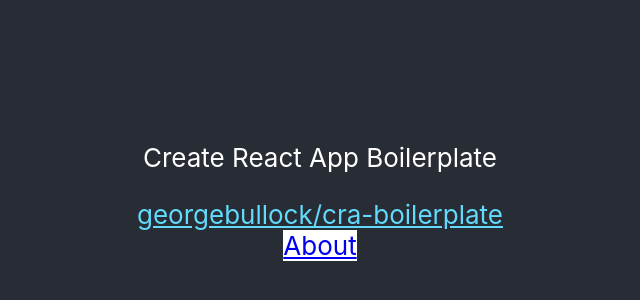
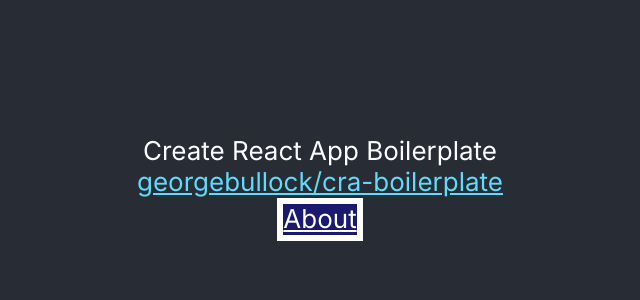
Before and after one commit to georgebullock/create-react-app-boilerplate, a React (Create React App) app: page / in a window 1280 px wide. Shown: the part 212-512 px from the top of the page, without its empty margins (320-960 px from the left). Built offline with nearby package versions, Linux system fonts and the light colour scheme.

Commit message:
Add styled-components theme support

```diff
--- a/src/App.tsx
+++ b/src/App.tsx
@@ -2,9 +2,11 @@
 import "./App.css";
 import { Route, Routes } from "react-router-dom";
 import { ROUTES } from "./constants/routes";
+import Theming from "./styles/Theming";
 
 function App() {
   return (
+    <Theming>
       <div className="App">
         <header className="App-header">
           <p>Create React App Boilerplate</p>
@@ -32,6 +34,7 @@
           </div>
         </header>
       </div>
+    </Theming>
   );
 }
 
--- a/src/components/Container/Container.styles.ts
+++ b/src/components/Container/Container.styles.ts
@@ -1,5 +1,10 @@
 import styled from "styled-components";
 
 export const StyledContainer = styled.div`
-  background-color: white;
+  background-color: ${({ theme }) => theme.colors.blue[100]};
+  border: 1rem solid ${({ theme }) => theme.colors.grey[0]};
+
+  & * {
+    color: ${({ theme }) => theme.colors.grey[0]};
+  }
 `;
--- /dev/null
+++ b/src/styles/Theming.tsx
@@ -0,0 +1,13 @@
+import React, { FC } from "react";
+import { ThemeProvider } from "styled-components";
+import GlobalStyles from "./globalStyles";
+import { theme } from "./theme";
+
+const Theme: FC = ({ children }) => (
+  <ThemeProvider theme={theme}>
+    <GlobalStyles />
+    {children}
+  </ThemeProvider>
+);
+
+export default Theme;
--- /dev/null
+++ b/src/styles/globalStyles.ts
@@ -0,0 +1,20 @@
+import { createGlobalStyle } from "styled-components";
+
+export default createGlobalStyle`
+    * {
+    margin: 0;
+    padding: 0;
+    box-sizing: border-box;
+    outline: 0;
+  }
+
+    html {
+        font-size: 37.5%;
+    }
+
+    body {
+        text-rendering: geometricPrecision;
+        font-size: 1rem;
+    }
+
+`;
--- /dev/null
+++ b/src/styles/theme.ts
@@ -0,0 +1,10 @@
+export const theme = {
+  colors: {
+    blue: {
+      100: "#191970",
+    },
+    grey: {
+      0: "#fff",
+    },
+  },
+};
```
Also changed, not shown: src/types/styled.d.ts (added, +8 -0 lines). Lines whose indentation alone changed are shown as unchanged.
